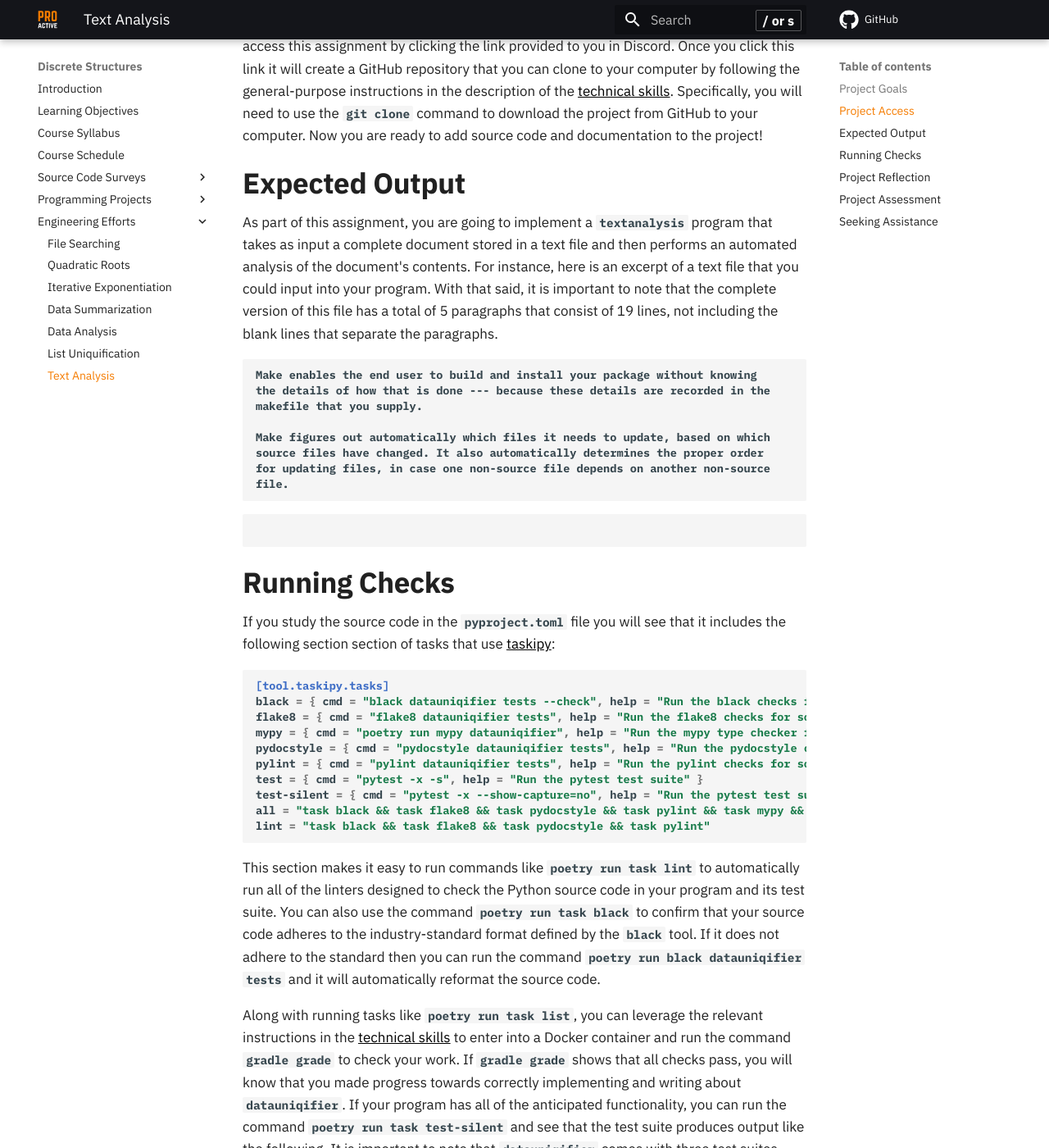
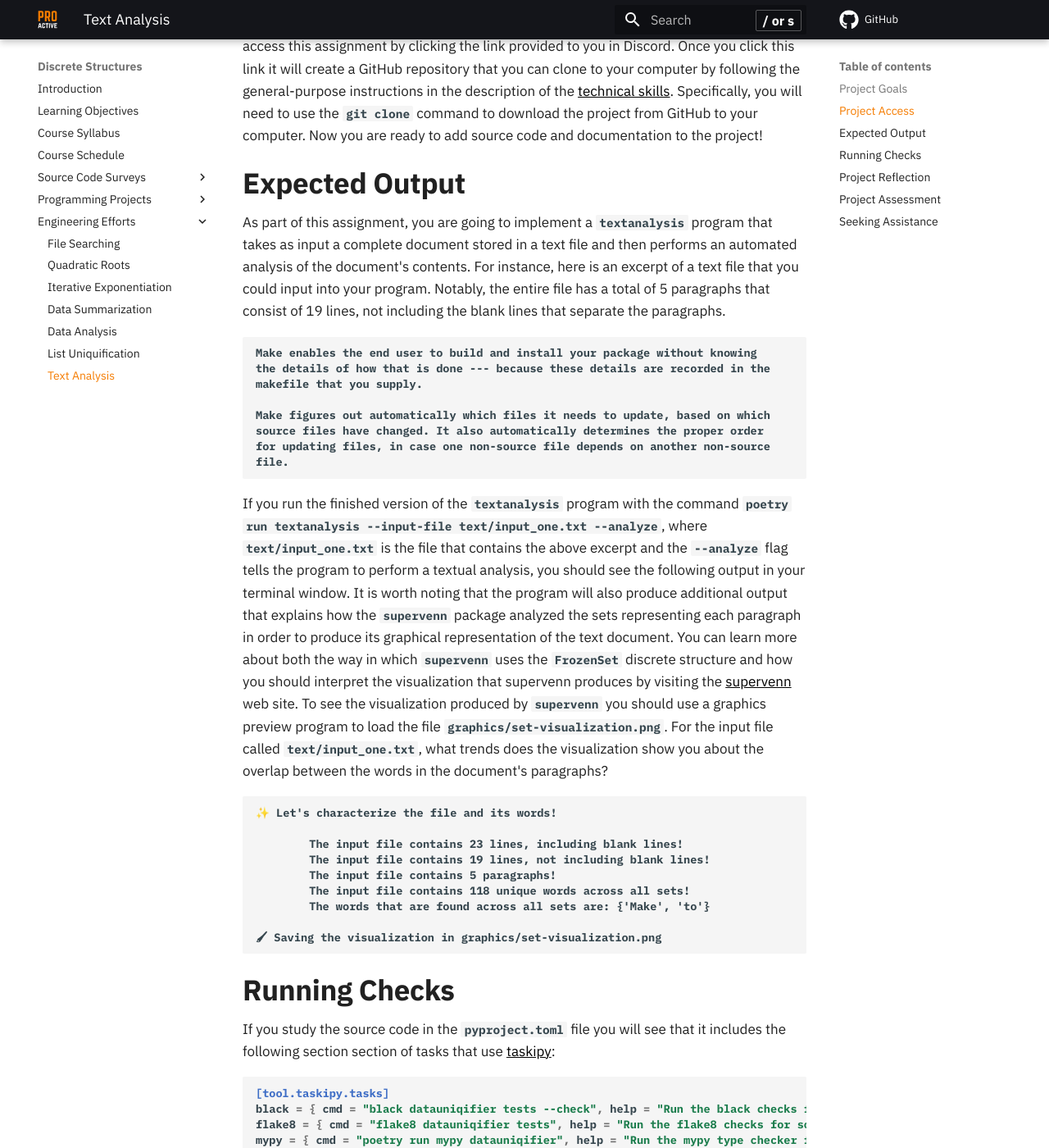
Before and after one commit to ProactiveProgrammers/www.proactiveprogrammers.com, an MkDocs documentation site: the page built from docs/discrete-structures/engineering-efforts/text-analysis.md, in a window 1280 px wide and 1400 px high, scrolled down 696 px. Shown: the whole window at 82% size. Built offline with MkDocs 1.6.1 and Material for MkDocs 9.7.7, drawn with Linux system fonts in a browser that asks for light colours; comment, search, counter and statistics services are not loaded; some of the changed text lies outside the part shown.

Commit message:
feat: Change the name of text-analysis and then add Expected Output.

````diff
--- a/docs/discrete-structures/engineering-efforts/text-analysis.md
+++ b/docs/discrete-structures/engineering-efforts/text-analysis.md
@@ -37,10 +37,9 @@ project!
 As part of this assignment, you are going to implement a `textanalysis` program
 that takes as input a complete document stored in a text file and then performs
 an automated analysis of the document's contents. For instance, here is an
-excerpt of a text file that you could input into your program. With that said,
-it is important to note that the complete version of this file has a total of 5
-paragraphs that consist of 19 lines, not including the blank lines that separate
-the paragraphs.
+excerpt of a text file that you could input into your program. Notably, the
+entire file has a total of 5 paragraphs that consist of 19 lines, not including
+the blank lines that separate the paragraphs.
 
 ```text
 Make enables the end user to build and install your package without knowing
@@ -53,8 +52,32 @@ for updating files, in case one non-source file depends on another non-source
 file.
 ```
 
+If you run the finished version of the `textanalysis` program with the command
+`poetry run textanalysis --input-file text/input_one.txt --analyze`, where
+`text/input_one.txt` is the file that contains the above excerpt and the
+`--analyze` flag tells the program to perform a textual analysis, you should see
+the following output in your terminal window. It is worth noting that the
+program will also produce additional output that explains how the `supervenn`
+package analyzed the sets representing each paragraph in order to produce its
+graphical representation of the text document. You can learn more about both the
+way in which `supervenn` uses the `FrozenSet` discrete structure and how you
+should interpret the visualization that supervenn produces by visiting the
+[supervenn](https://github.com/gecko984/supervenn) web site. To see the
+visualization produced by `supervenn` you should use a graphics preview program
+to load the file `graphics/set-visualization.png`. For the input file called
+`text/input_one.txt`, what trends does the visualization show you about the
+overlap between the words in the document's paragraphs?
+
 ```text
+✨ Let's characterize the file and its words!
 
+        The input file contains 23 lines, including blank lines!
+        The input file contains 19 lines, not including blank lines!
+        The input file contains 5 paragraphs!
+        The input file contains 118 unique words across all sets!
+        The words that are found across all sets are: {'Make', 'to'}
+
+🖌 Saving the visualization in graphics/set-visualization.png
 ```
 
 ## Running Checks
````
Also changed, not shown: other parts of docs/discrete-structures/engineering-efforts/text-analysis.md (+1 -1 lines).
